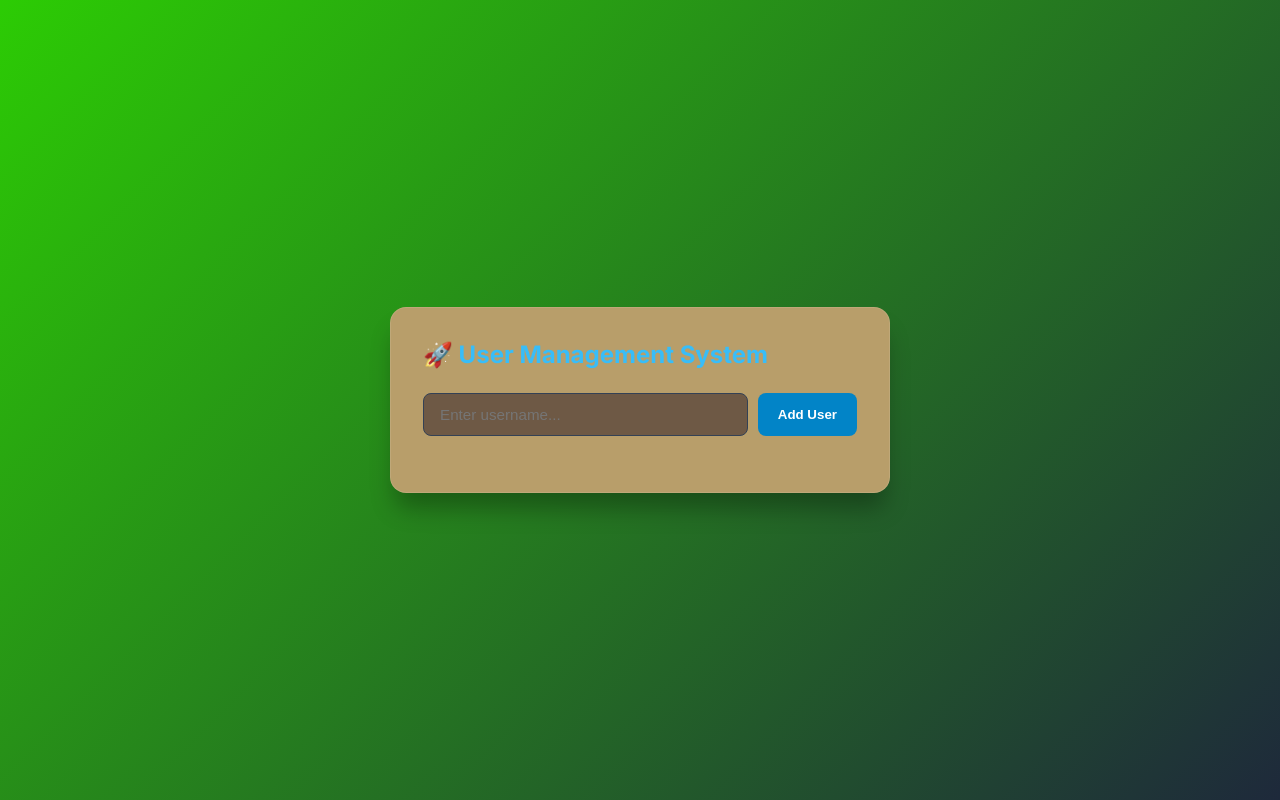
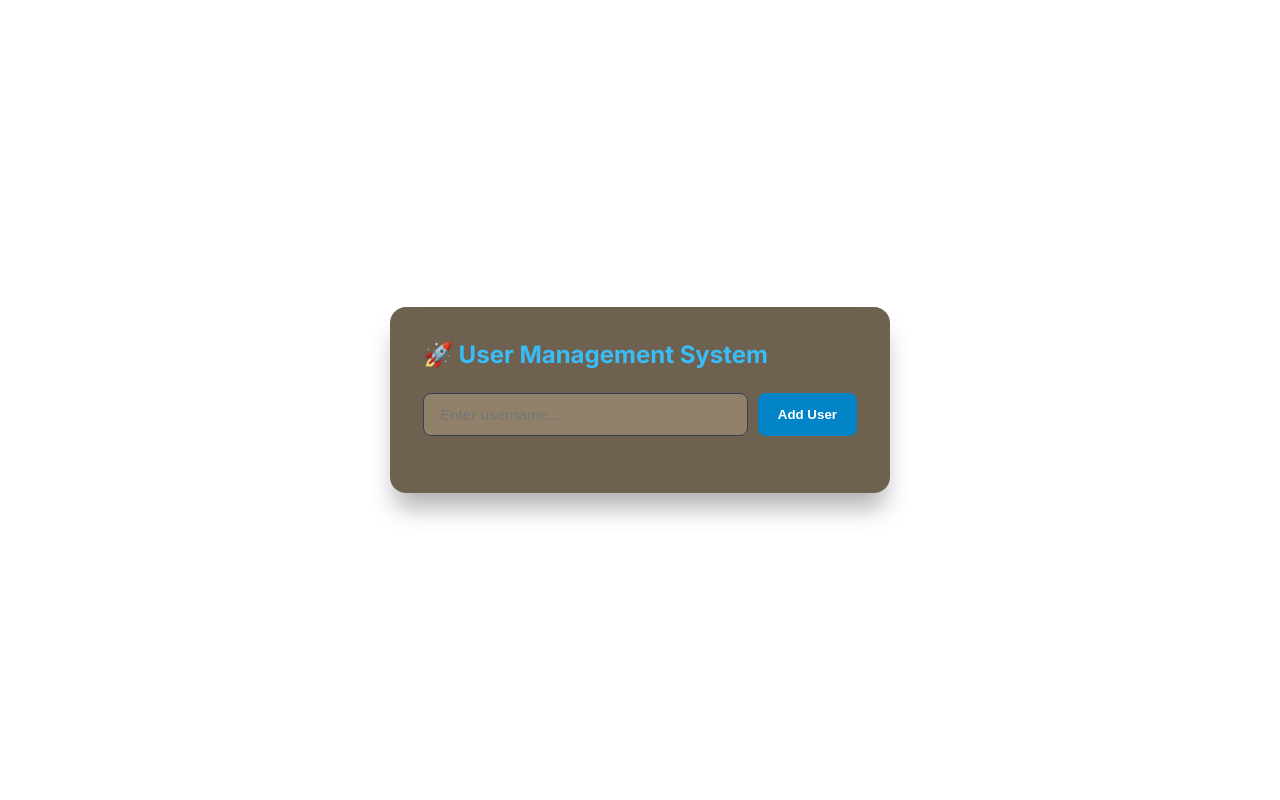
Before and after one commit to habibaaqandill/app-development, a plain HTML site: page nginx/index.html in a window 1280 px wide. Drawn offline with Linux system fonts and the light colour scheme; no server answers.

Commit message:
neutral color

```diff
--- a/nginx/index.html
+++ b/nginx/index.html
@@ -9,7 +9,7 @@
     * { box-sizing: border-box; margin: 0; padding: 0; }
     body {
       font-family: 'Inter', sans-serif;
-      background: linear-gradient(135deg, #2ccc04 0%, #1e293b 100%);
+      background: linear-gradient(135deg, ##9e896a 0%, #1e293b 100%);
       min-height: 100vh;
       display: flex;
       justify-content: center;
@@ -18,9 +18,9 @@
       color: #f8fafc;
     }
     .card {
-      background: rgba(184, 158, 106);
+      background: rgba(110, 97, 79);
       backdrop-filter: blur(12px);
-      border: 1px solid rgba(255, 255, 255, 0.1);
+      border: 1px solid rgba(145, 129, 106, 0.1);
       width: 100%;
       max-width: 500px;
       padding: 32px;
@@ -44,7 +44,7 @@
     input {
       flex: 1;
       padding: 12px 16px;
-      background: #6e5945;
+      background: #91816a;
       border: 1px solid #334155;
       border-radius: 8px;
       color: #fff;
```
